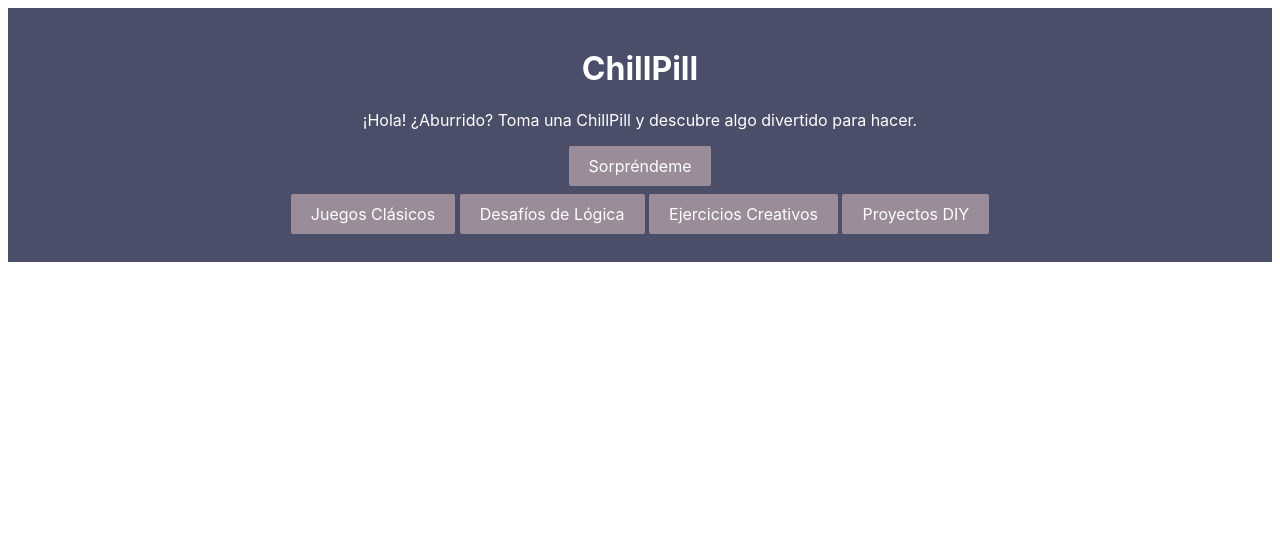
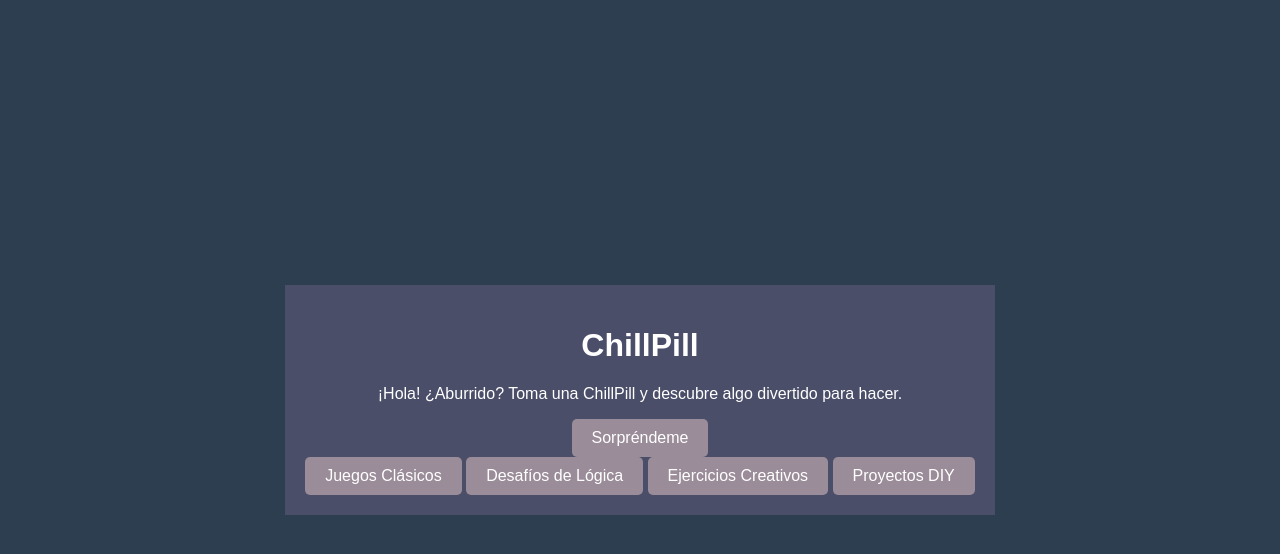
Before and after one commit to JhoanaVicente/chill_pill, a Svelte app: page / in a window 1280 px wide. Shown: the top 554 px of the page. Built offline with nearby package versions, Linux system fonts and the light colour scheme.

Commit message:
Creating the appweb and linking it with BORED API

```diff
--- a/public/global.css
+++ b/public/global.css
@@ -1,63 +1,36 @@
-html, body {
-	position: relative;
-	width: 100%;
-	height: 100%;
-}
-
 body {
-	color: #333;
+	font-family: Arial, sans-serif;
+	background-color: #2c3e50;
+	color: #ecf0f1;
 	margin: 0;
-	padding: 8px;
-	box-sizing: border-box;
-	font-family: -apple-system, BlinkMacSystemFont, "Segoe UI", Roboto, Oxygen-Sans, Ubuntu, Cantarell, "Helvetica Neue", sans-serif;
-}
-
-a {
-	color: rgb(0,100,200);
-	text-decoration: none;
-}
-
-a:hover {
-	text-decoration: underline;
-}
-
-a:visited {
-	color: rgb(0,80,160);
-}
-
-label {
-	display: block;
-}
-
-input, button, select, textarea {
-	font-family: inherit;
-	font-size: inherit;
-	-webkit-padding: 0.4em 0;
-	padding: 0.4em;
-	margin: 0 0 0.5em 0;
-	box-sizing: border-box;
-	border: 1px solid #ccc;
-	border-radius: 2px;
-}
-
-input:disabled {
-	color: #ccc;
+	padding: 0;
+	display: flex;
+	justify-content: center;
+	align-items: center;
+	height: 100vh;
+	flex-direction: column;
   }
 
   button {
-	color: #333;
-	background-color: #f4f4f4;
-	outline: none;
+	background-color: #3498db;
+	color: white;
+	border: none;
+	border-radius: 5px;
+	padding: 10px 20px;
+	cursor: pointer;
+	font-size: 16px;
   }
 
-button:disabled {
-	color: #999;
+  button:hover {
+	background-color: #2980b9;
   }
 
-button:not(:disabled):active {
-	background-color: #ddd;
+  @media (max-width: 600px) {
+	body {
+	  padding: 20px;
 	}
 
-button:focus {
-	border-color: #666;
+	button {
+	  width: 100%;
 	}
+  }
--- /dev/null
+++ b/src/components/ChillPill.svelte
@@ -0,0 +1,35 @@
+<script>
+    import { onMount } from 'svelte';
+    let activities = [];
+    let loading = true;
+
+    async function fetchActivities() {
+      const response = await fetch('https://bored-api.appbrewery.com/api/activity');
+      const data = await response.json();
+      activities = data;
+      loading = false;
+    }
+
+    onMount(() => {
+      fetchActivities();
+    });
+  </script>
+
+  <style>
+    /* Estilos simples para la aplicación */
+    .container {
+      text-align: center;
+      padding: 20px;
+    }
+  </style>
+
+  <div class="container">
+    <h1>ChillPill</h1>
+    {#if loading}
+      <p>Cargando actividades...</p>
+    {:else}
+      <p>¿No sabes qué hacer? Aquí tienes una actividad:</p>
+      <h2>{activities.activity}</h2>
+      <button on:click={fetchActivities}>Sorpresa</button>
+    {/if}
+  </div>
```
Also changed, not shown: src/components/Activity.svelte (added, +17 -0 lines), 1 other file (tests, documents, lock files or other folders). Lines whose indentation alone changed are shown as unchanged.
